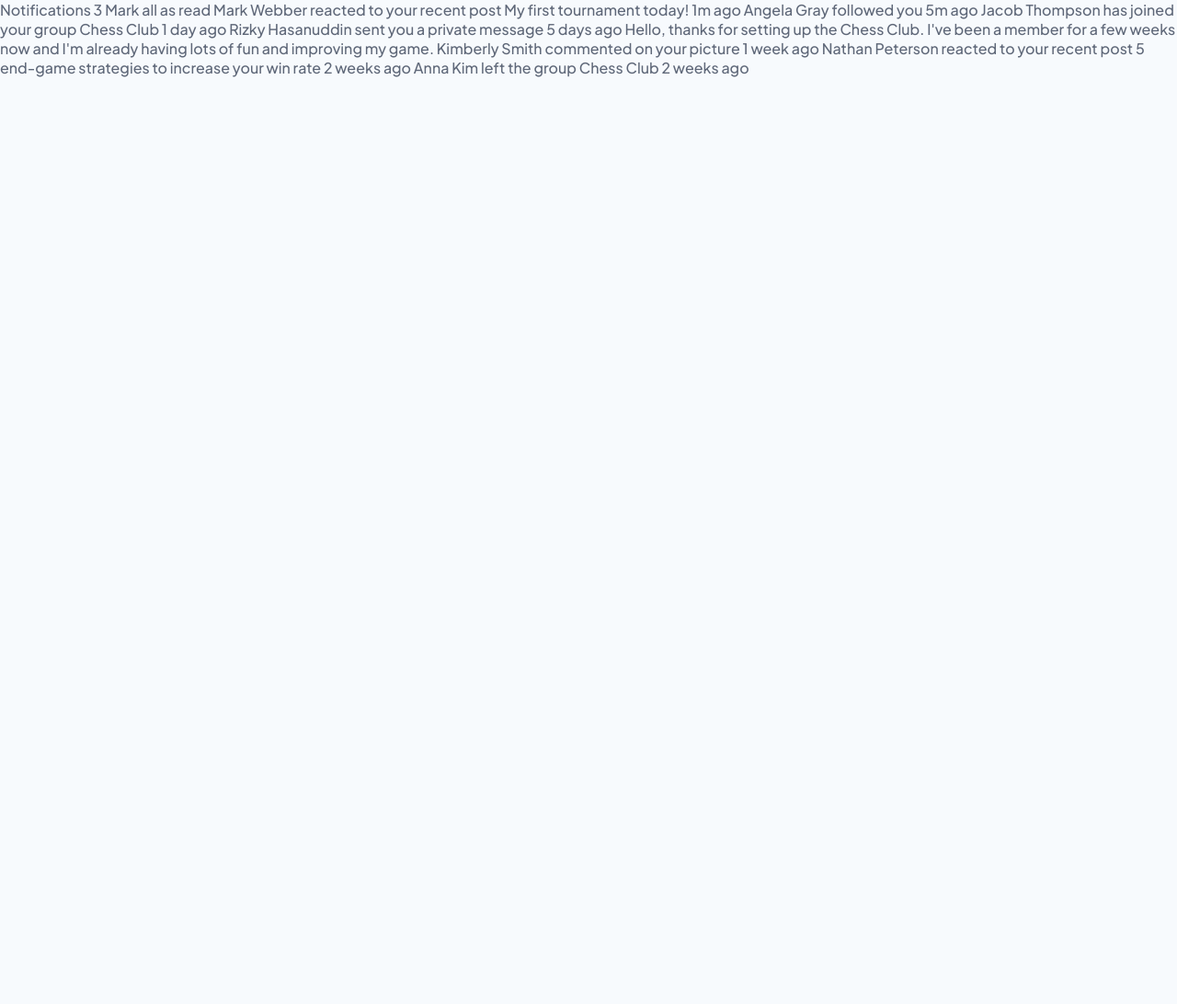
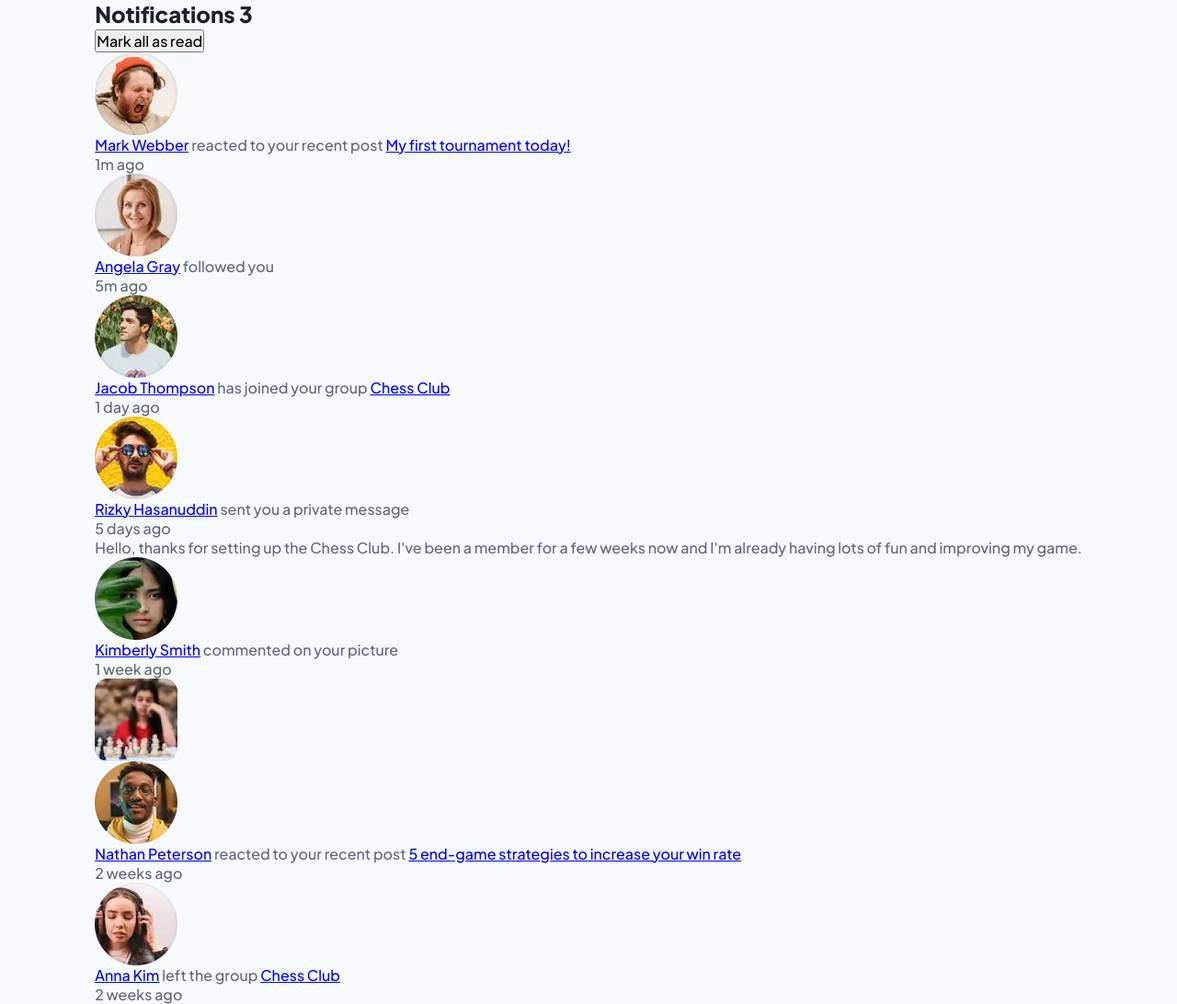
Before and after one commit to karolbanat/notifications-page, a website: page index.html in a window 1280 px wide. Shown: the whole page at 92% size. Before the commit the page ends 800 px from the top, so only its background shows below. Drawn offline with Linux system fonts and the light colour scheme.

Commit message:
Basic HTML structure

```diff
--- a/index.html
+++ b/index.html
@@ -19,32 +19,101 @@
 
 <body>
 
-  Notifications 3
-
-  Mark all as read
-
-  Mark Webber reacted to your recent post My first tournament today!
-  1m ago
-
-  Angela Gray followed you
-  5m ago
-
-  Jacob Thompson has joined your group Chess Club
-  1 day ago
-
-  Rizky Hasanuddin sent you a private message
-  5 days ago
-  Hello, thanks for setting up the Chess Club. I've been a member for a few weeks now and
-  I'm already having lots of fun and improving my game.
-
-  Kimberly Smith commented on your picture
-  1 week ago
-
-  Nathan Peterson reacted to your recent post 5 end-game strategies to increase your win rate
-  2 weeks ago
-
-  Anna Kim left the group Chess Club
-  2 weeks ago
+  <main>
+    <h1 class="visually-hidden">Notifications page</h1>
+    <div class="container">
+      <section class="notifications">
+        <header class="flex-space-between">
+          <h2 class="notifications__heading">Notifications <span class="notifications__badge">3</span></h2>
+          <button class="button button--link">Mark all as read</button>
+        </header>
+        <ul class="grid">
+          <li class="notification" data-status="unread">
+            <img src="./dist/assets/images/avatar-mark-webber.webp" alt="" class="notification__avatar">
+            <div class="notification__content">
+              <div>
+                <p class="notification__heading"><a href="#" class="notification__user">Mark Webber</a> reacted to
+                  your recent post <a href="#" class="notification__post">My first tournament today!</a></p>
+                <p class="notification__time">1<abbr aria-hidden="true">m</abbr><span
+                        class="visually-hidden">minute</span> ago</p>
+              </div>
+            </div>
+          </li>
+          <li class="notification" data-status="unread">
+            <img src="./dist/assets/images/avatar-angela-gray.webp" alt="" class="notification__avatar">
+            <div class="notification__content">
+              <div>
+                <p class="notification__heading"><a href="#" class="notification__user">Angela Gray</a> followed you
+                </p>
+                <p class="notification__time">5<abbr aria-hidden="true">m</abbr><span
+                        class="visually-hidden">minutes</span> ago</p>
+              </div>
+            </div>
+          </li>
+          <li class="notification" data-status="unread">
+            <img src="./dist/assets/images/avatar-jacob-thompson.webp" alt="" class="notification__avatar">
+            <div class="notification__content">
+              <div>
+                <p class="notification__heading"><a href="#" class="notification__user">Jacob Thompson</a> has joined
+                  your group <a href="#" class="notification__group">Chess Club</a></p>
+                <p class="notification__time">1 day ago</p>
+              </div>
+            </div>
+          </li>
+          <li class="notification" data-status="read">
+            <img src="./dist/assets/images/avatar-rizky-hasanuddin.webp" alt="" class="notification__avatar">
+            <div class="notification__content">
+              <div>
+                <p class="notification__heading"><a href="#" class="notification__user">Rizky Hasanuddin</a> sent you
+                  a private message </p>
+                <p class="notification__time">5 days ago</p>
+              </div>
+              <p class="notification__message">Hello, thanks for setting up the Chess Club. I've been a member for a
+                few weeks now and
+                I'm already having lots of fun and improving my game.</p>
+            </div>
+          </li>
+          <li class="notification" data-status="read">
+            <img src="./dist/assets/images/avatar-kimberly-smith.webp" alt="" class="notification__avatar">
+            <div class="notification__content">
+              <div class="flex-space-between">
+                <div>
+                  <p class="notification__heading"><a href="#" class="notification__user">Kimberly Smith</a>
+                    commented on your picture</p>
+                  <p class="notification__time">1 week ago</p>
+                </div>
+                <a aria-label="Posted picture" href="#" class="notification__picture-link"><img
+                       src="./dist/assets/images/image-chess.webp"
+                       alt=""></a>
+              </div>
+            </div>
+          </li>
+          <li class="notification" data-status="read">
+            <img src="./dist/assets/images/avatar-nathan-peterson.webp" alt="" class="notification__avatar">
+            <div class="notification__content">
+              <div>
+                <p class="notification__heading"><a href="#" class="notification__user">Nathan Peterson</a> reacted
+                  to your recent post <a href="#" class="notification__post">5 end-game strategies to increase your
+                    win rate</a></p>
+                <p class="notification__time">2 weeks ago</p>
+              </div>
+            </div>
+          </li>
+          <li class="notification" data-status="read">
+            <img src="./dist/assets/images/avatar-anna-kim.webp" alt="" class="notification__avatar">
+            <div class="notification__header">
+              <div>
+                <p class="notification__heading"><a href="#" class="notification__user">Anna Kim</a> left the group
+                  <a href="#" class="notification__group">Chess Club</a>
+                </p>
+                <p class="notification__time">2 weeks ago</p>
+              </div>
+            </div>
+          </li>
+        </ul>
+      </section>
+    </div>
+  </main>
 
   <script src="./dist/js/main.min.js" defer></script>
 </body>
```
